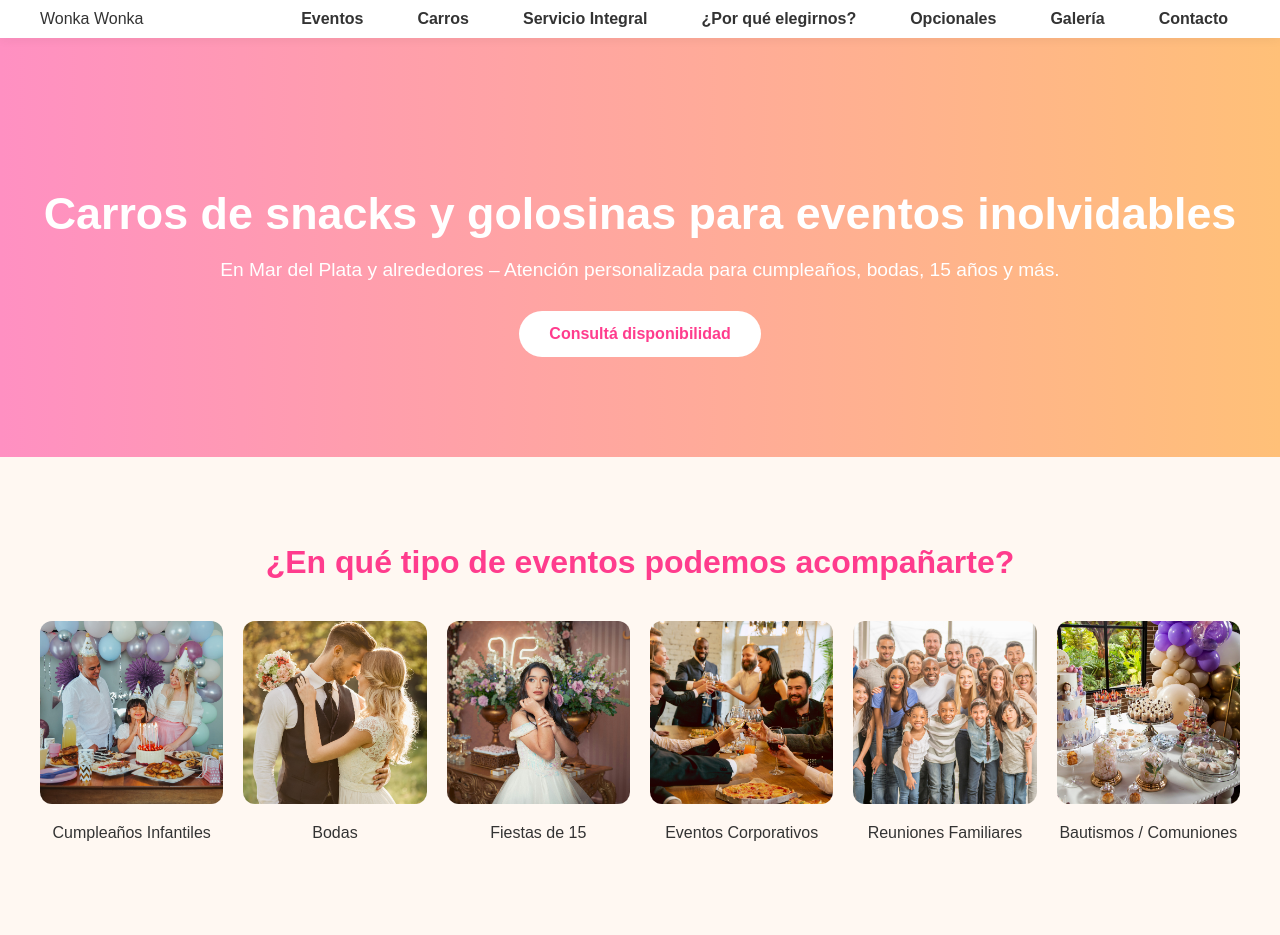
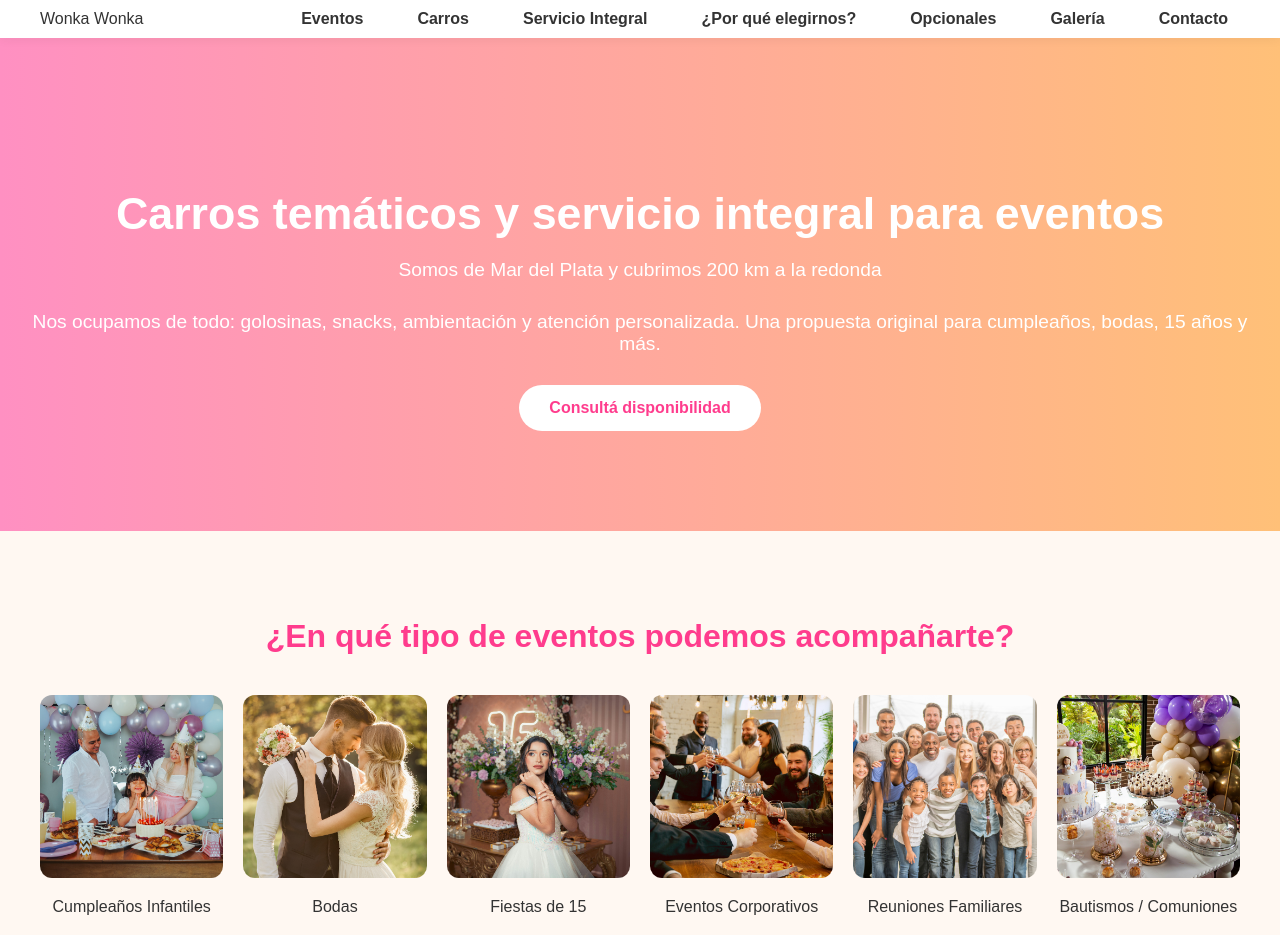
Before and after one commit to palazzid88/wonka-wonka-eventos, a plain HTML site: page index.html in a window 1280 px wide. Shown: the top 935 px of the page. Drawn offline with Linux system fonts and the light colour scheme.

Commit message:
se cambia información de Hero

```diff
--- a/index.html
+++ b/index.html
@@ -30,13 +30,14 @@
 
 
   <!-- HERO SECTION -->
-  <header class="hero">
-    <div class="container">
-      <h1>Carros de snacks y golosinas para eventos inolvidables</h1>
-      <p>En Mar del Plata y alrededores – Atención personalizada para cumpleaños, bodas, 15 años y más.</p>
-      <a href="#contacto" class="btn">Consultá disponibilidad</a>
-    </div>
-  </header>
+<header class="hero">
+  <div class="container">
+    <h1>Carros temáticos y servicio integral para eventos</h1>
+    <p>Somos de Mar del Plata y cubrimos 200 km a la redonda</p>
+    <p>Nos ocupamos de todo: golosinas, snacks, ambientación y atención personalizada. Una propuesta original para cumpleaños, bodas, 15 años y más.</p>
+    <a href="#contacto" class="btn">Consultá disponibilidad</a>
+  </div>
+</header>
 
   <!-- EVENTOS CUBIERTOS MEJORADOS -->
   <section id="eventos" class="eventos">
```
